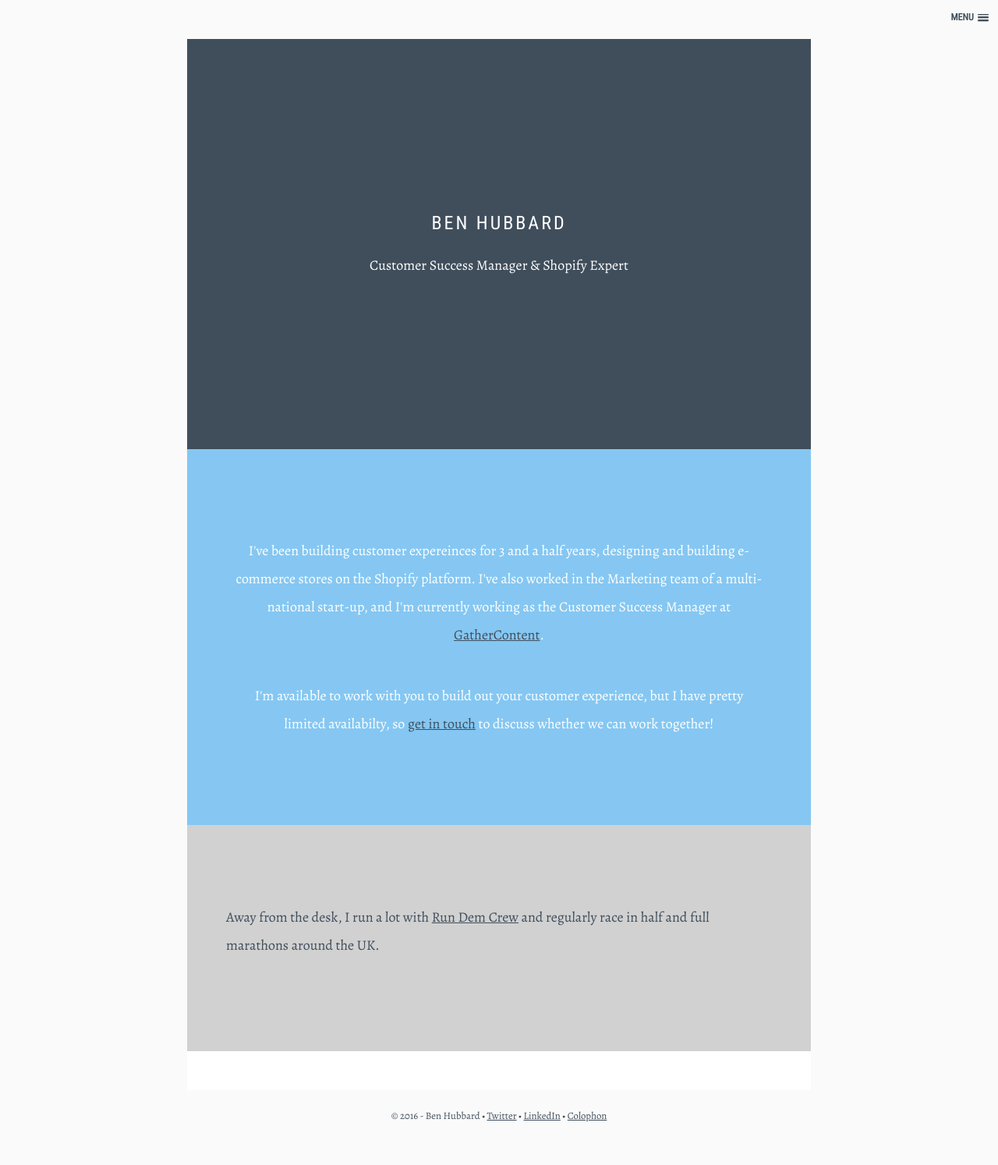
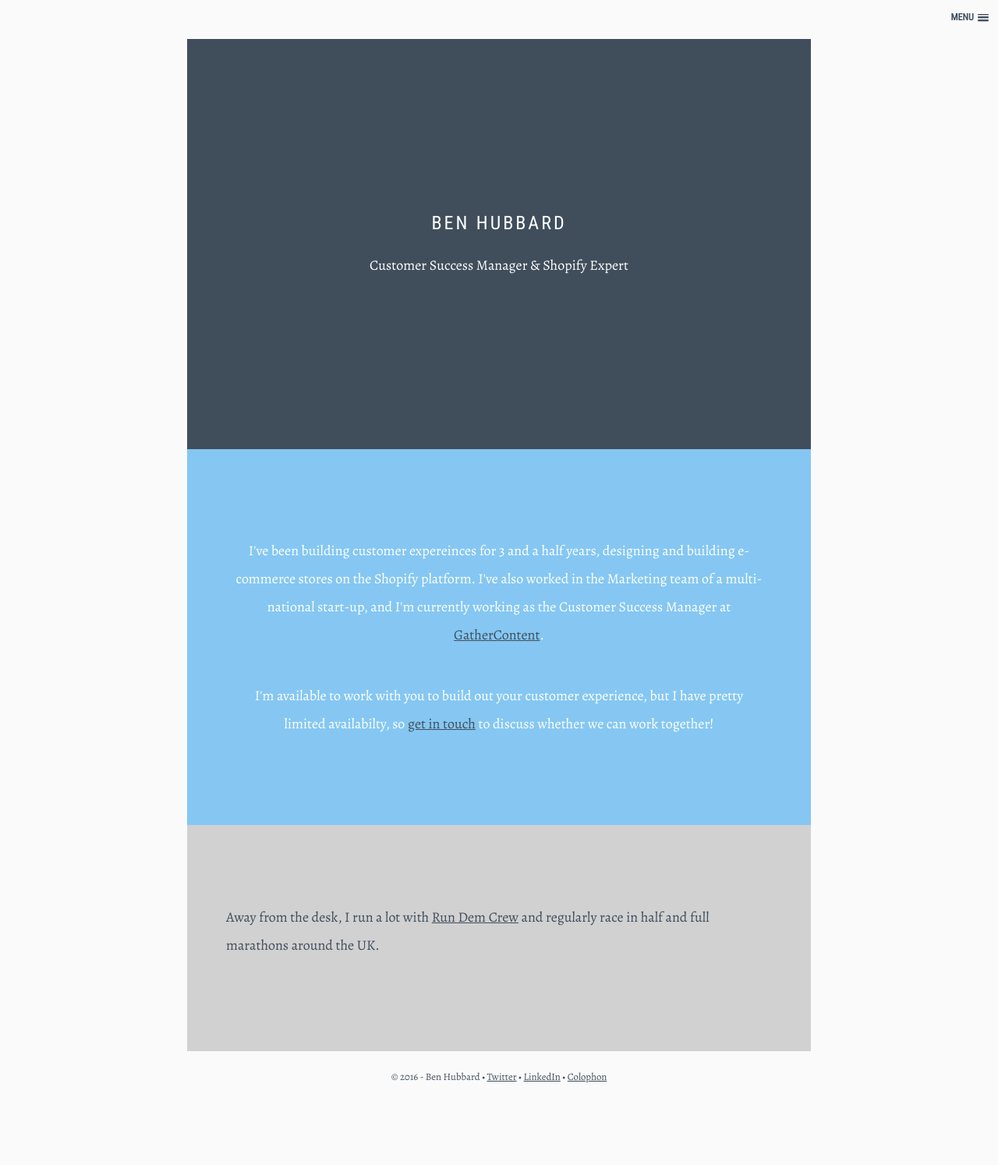
Before and after one commit to benhubbard434/benhubbard, a Jekyll site: the page built from index.html, in a window 1280 px wide. Shown: the whole page at 78% size. Built offline with Jekyll 4.4.1, drawn with Linux system fonts in a browser that asks for light colours; nearby versions of some CDN libraries; after the commit the page ends 1444 px from its top, so only the background shows below that.

Commit message:
Update app.css

```diff
--- a/assets/css/app.css
+++ b/assets/css/app.css
@@ -106,7 +106,7 @@ a,abbr,acronym,address,applet,article,aside,audio,b,big,blockquote,body,canvas,c
 			width:95%;
 			max-width: 800px;
 			background: white;
-			padding: 50px;
+			padding: 50px 50px 0 50px;
 			margin: 50px auto 20px auto;
 		}
 
```
